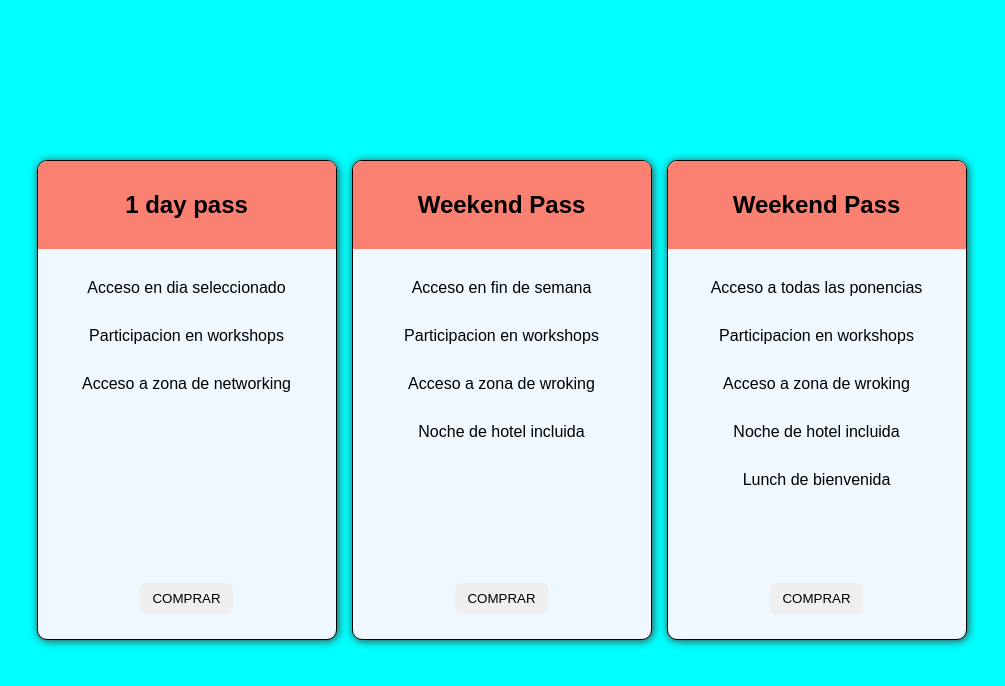
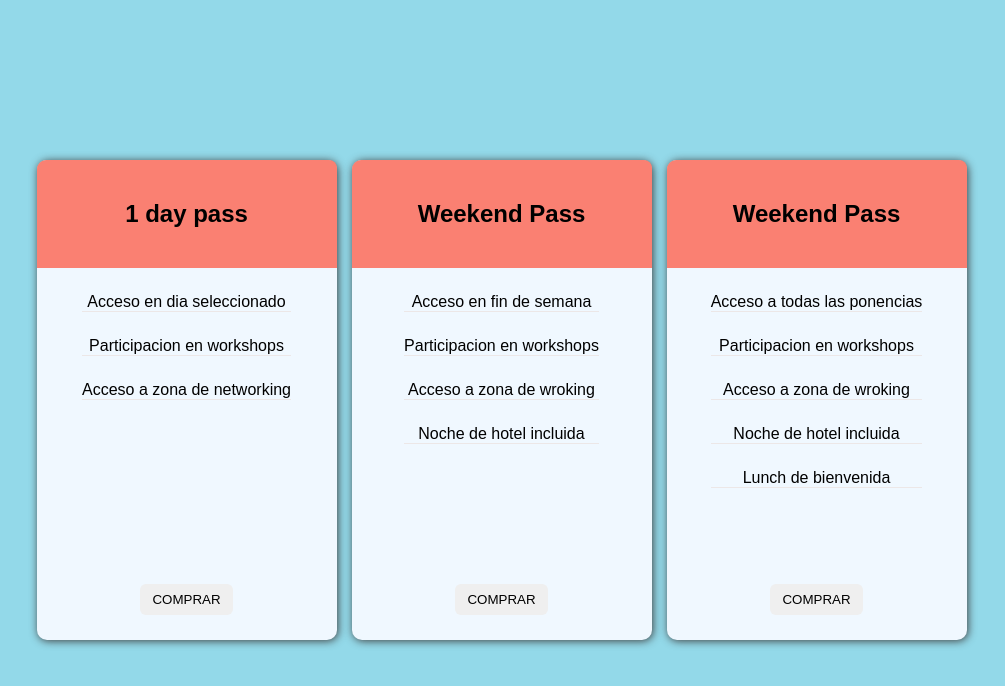
Before and after one commit to Pilotebas/practicaFlexbox, a plain HTML site: page index.html in a window 1280 px wide. Shown: the whole page, without its empty margins (146-1151 px from the left). Drawn offline with Linux system fonts and the light colour scheme.

Commit message:
feat: :zap: Se ha agregado una under line

```diff
--- a/css/style.css
+++ b/css/style.css
@@ -14,13 +14,12 @@
   flex-direction: row;
   justify-content: center;
   align-items: center;
-  background-color: aqua;
+  background-color: #93d9e9;
 }
 .caja
 {
   width: 300px;
   min-height: 480px;
-  border: 0.2px solid black;
   border-radius: 10px;
   box-shadow: 1px 1px 8px rgb(63, 63, 63);
   display: flex;
@@ -34,7 +33,7 @@
   display: flex;
   width: 100%;
   height: 100%;
-  padding: 30px;
+  padding: 40px;
   justify-content: center;
   background-color: salmon;
   border-radius: 9px 8px 0px 0px;
@@ -46,8 +45,9 @@
 }
 .Contenido p
 {
-  padding-top: 30px;
   text-align: center;
+  border-bottom: 1px solid #ece7e7;
+  padding: 25px 0px 0px 0px;
 }
 .btn button
 {
```
